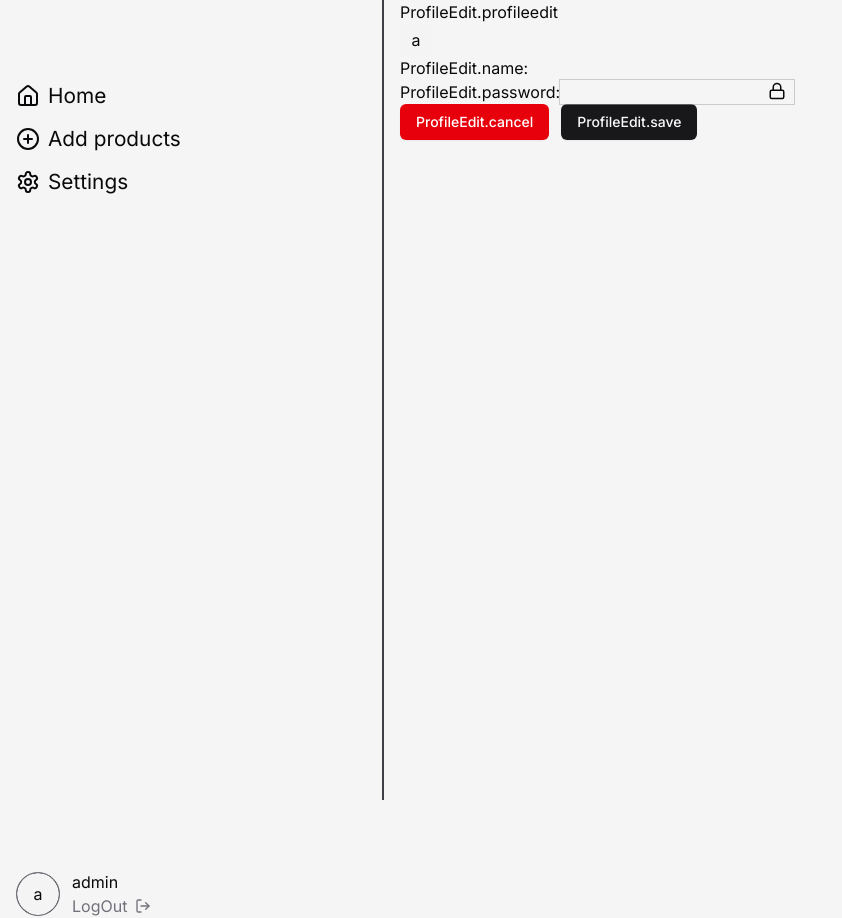
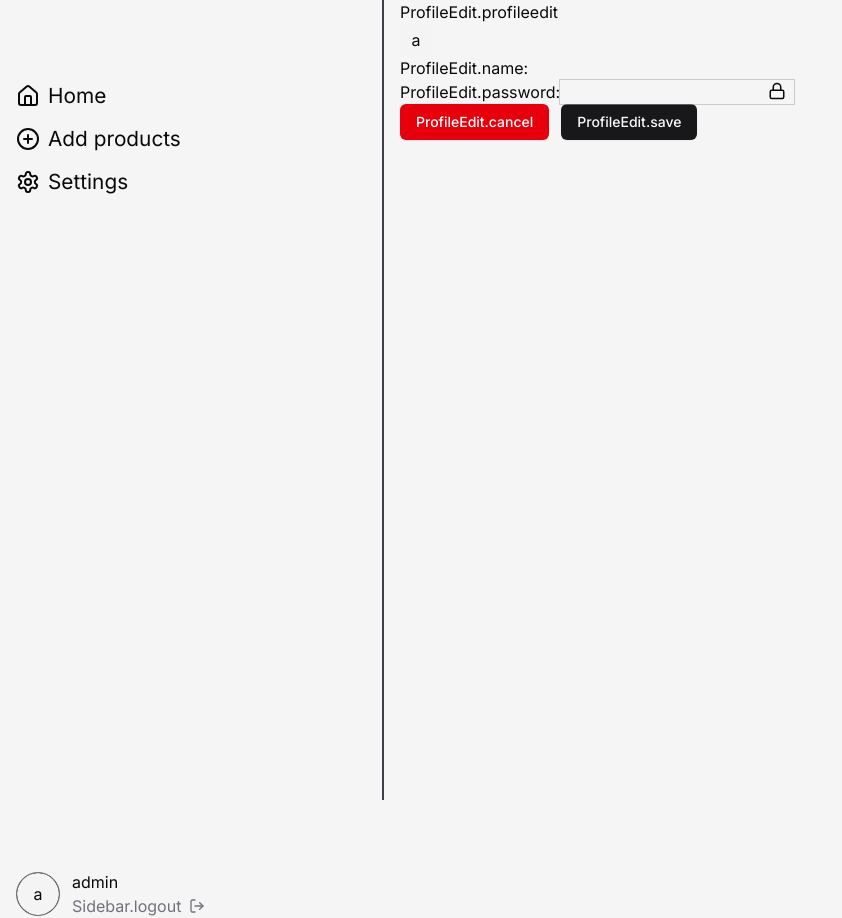
Before and after one commit to NadirYusifov/cyber, a Next.js app in the folder frontend/: page /admin/home/settings/profileedit in a window 1280 px wide. Shown: the whole page, without its empty margins (0-842 px from the left). Built offline with nearby package versions, Linux system fonts and the light colour scheme; no server answers.

Commit message:
sidebar Link component added from next/link and next-intl added

```diff
--- a/frontend/app/(admin)/admin/home/sidebar/sidebar.tsx
+++ b/frontend/app/(admin)/admin/home/sidebar/sidebar.tsx
@@ -39,8 +39,8 @@ export default function Sidebar() {
             <AvatarFallback>a</AvatarFallback>
           </Avatar>
           <article>
-            <h3>admin</h3>
-            <Link className="flex items-center gap-x-2 text-zinc-500 hover:text-red-500 hover:underline transition-all" href={""}>LogOut<LogOut size={16} /></Link>
+            <Link href={"/admin/home/settings/profile"}>admin</Link>
+            <Link className="flex items-center gap-x-2 text-zinc-500 hover:text-zinc-500/50 hover:underline transition-all" href={""}>{t(("logout"))}<LogOut size={16} /></Link>
           </article>
         </div>
       </div>
```
